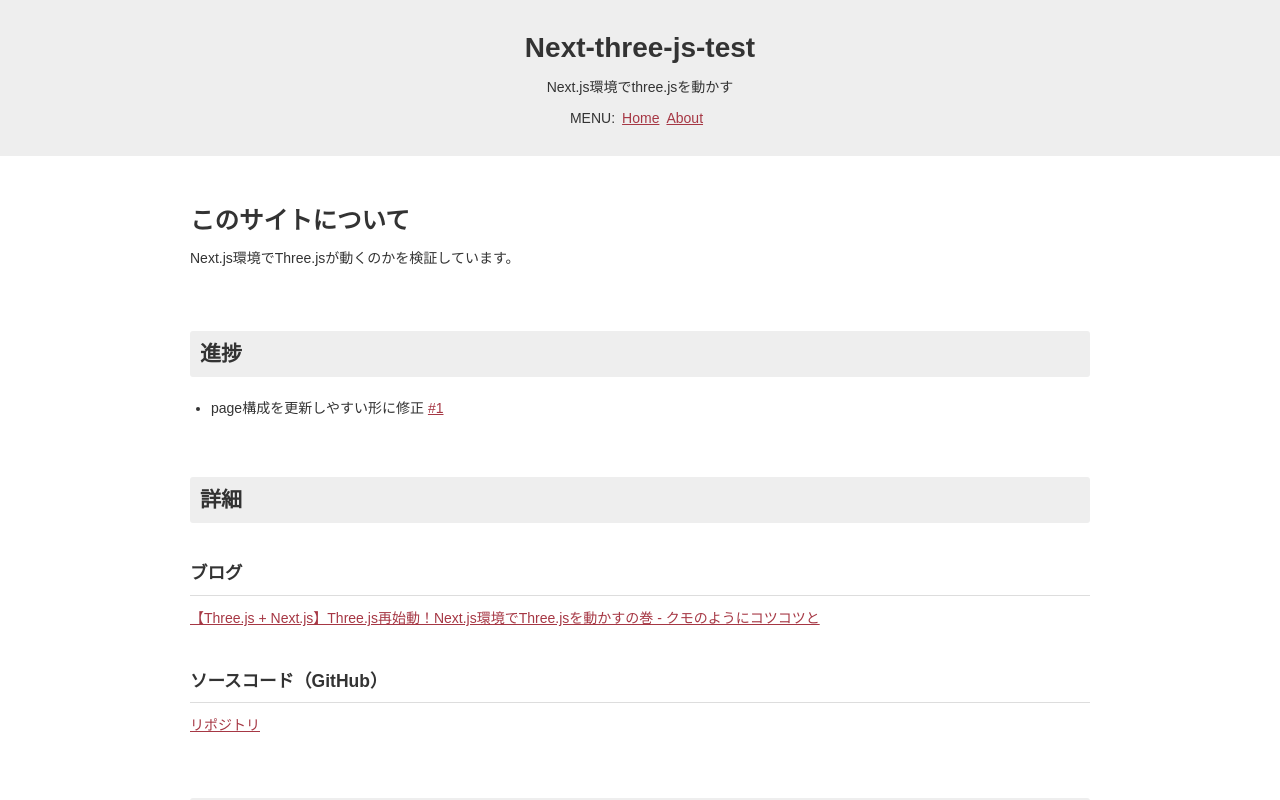
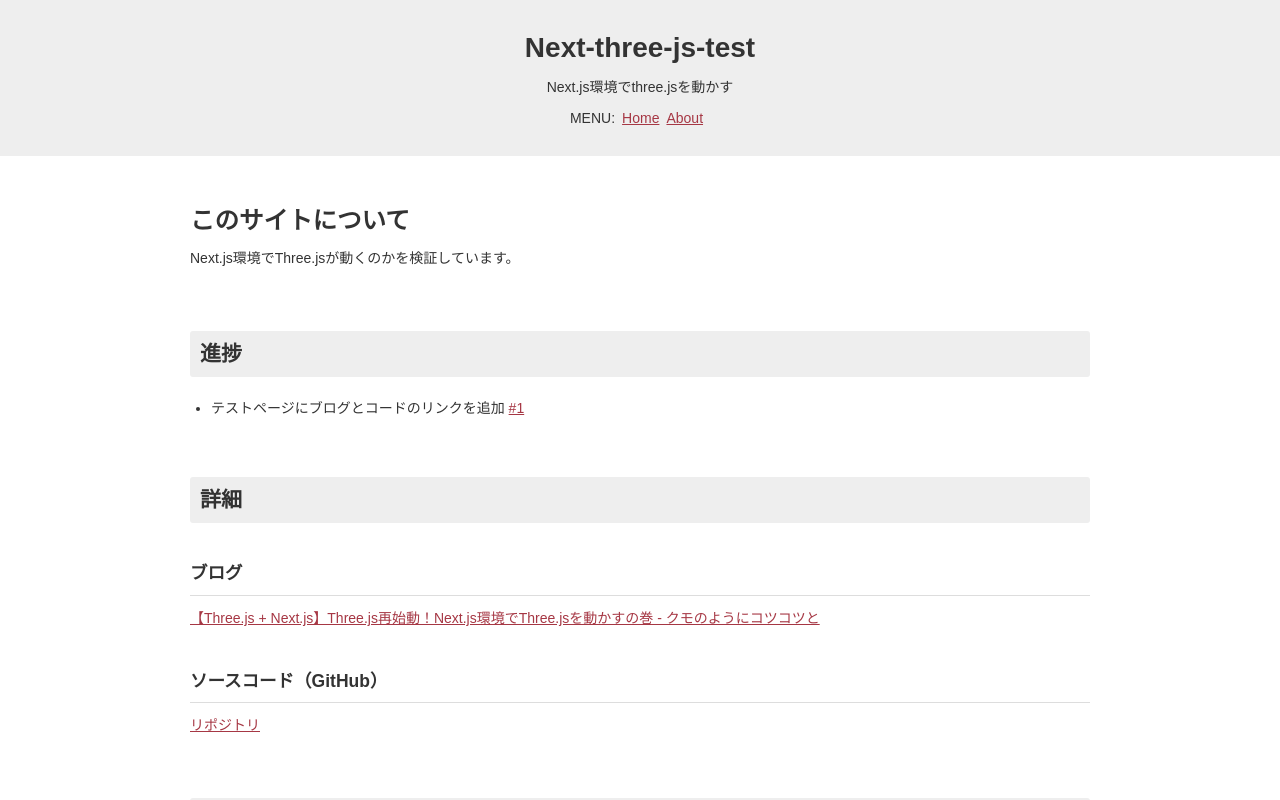
Before and after one commit to ryo-i/next-three-js-test, a Next.js app: page /about in a window 1280 px wide. Shown: the top 800 px of the page. Built offline with nearby package versions, Linux system fonts and the light colour scheme.

Commit message:
テストページにブログとコードのリンクを追加 #1

```diff
--- a/data/data.json
+++ b/data/data.json
@@ -8,7 +8,9 @@
     },
     "test001": {
         "title":"Test_001: Next + Three.js",
-        "text": "はじめのいっぽ。Next.js環境でthree.jsが動くかテスト"
+        "text": "はじめのいっぽ。Next.js環境でthree.jsが動くかテスト",
+        "code": "https://github.com/ryo-i/next-three-js-test/blob/main/components/Inner_001.tsx",
+        "blog": "https://www.i-ryo.com/entry/2022/11/15/133243"
     },
     "inner": [
         {
--- a/pages/about.tsx
+++ b/pages/about.tsx
@@ -58,7 +58,7 @@
             <section>
                 <h2>進捗</h2>
                 <ul>
-                    <li>page構成を更新しやすい形に修正 <a href="https://github.com/ryo-i/next-app-started/issues/1">#1</a></li>
+                    <li>テストページにブログとコードのリンクを追加 <a href="https://github.com/ryo-i/next-app-started/issues/1">#1</a></li>
                 </ul>
             </section>
             <section>
```
Also changed, not shown: pages/test/001.tsx (+4 -0 lines), 1 other file (tests, documents, lock files or other folders).
